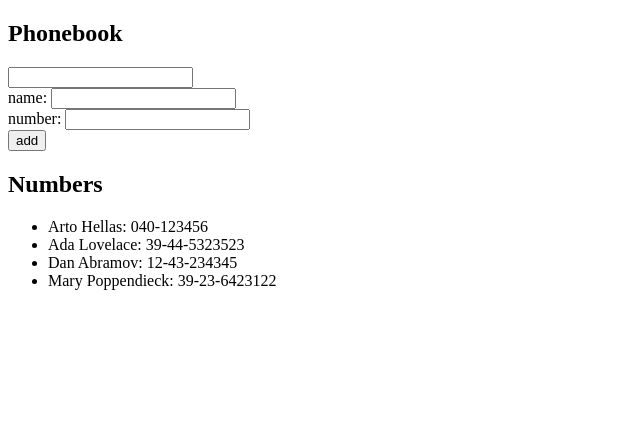
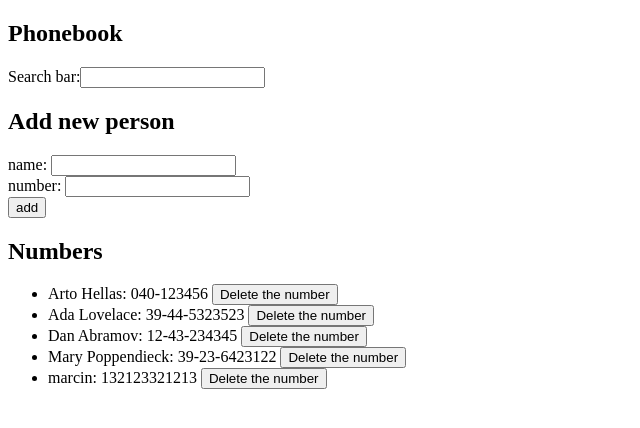
Before and after one commit to Echo203/fullStackOpen-exercises, a React (Create React App) app: page / in a window 1280 px wide. Shown: the top 428 px of the page, without its empty margins (0-640 px from the left). Built offline with nearby package versions, Linux system fonts and the light colour scheme; data requests are answered from the project's data file.

Commit message:
All tasks done, forgot to made commits more frequently

```diff
--- /dev/null
+++ b/db.json
@@ -0,0 +1,29 @@
+{
+  "numbers": [
+    {
+      "name": "Arto Hellas",
+      "number": "040-123456",
+      "id": 1
+    },
+    {
+      "name": "Ada Lovelace",
+      "number": "39-44-5323523",
+      "id": 2
+    },
+    {
+      "name": "Dan Abramov",
+      "number": "12-43-234345",
+      "id": 3
+    },
+    {
+      "name": "Mary Poppendieck",
+      "number": "39-23-6423122",
+      "id": 4
+    },
+    {
+      "name": "marcin",
+      "number": "132123321213",
+      "id": 5
+    }
+  ]
+}
--- a/package.json
+++ b/package.json
@@ -6,6 +6,7 @@
     "@testing-library/jest-dom": "^5.13.0",
     "@testing-library/react": "^11.2.7",
     "@testing-library/user-event": "^12.8.3",
+    "axios": "^0.21.1",
     "react": "^17.0.2",
     "react-dom": "^17.0.2",
     "react-scripts": "4.0.3",
--- a/src/App.js
+++ b/src/App.js
@@ -1,67 +1,107 @@
-import React, { useState } from 'react'
-import ListItem from './components/ListItem'
-import SearchField from './components/SearchField'
+import React, { useEffect, useState } from "react";
+import SearchField from "./components/SearchField";
+import numberService from "./components/numberService";
 
 const App = () => {
-  const [ persons, setPersons ] = useState([
-    { name: 'Arto Hellas', number: '040-123456' },
-    { name: 'Ada Lovelace', number: '39-44-5323523' },
-    { name: 'Dan Abramov', number: '12-43-234345' },
-    { name: 'Mary Poppendieck', number: '39-23-6423122' }
-  ])
-  const [ newName, setNewName ] = useState('')
-  const [ newNumber, setNewNumber ] = useState('')
-  const [ searchField, setSearchField ] = useState('')
+  const [persons, setPersons] = useState([]);
+  const [newName, setNewName] = useState("");
+  const [newNumber, setNewNumber] = useState("");
+  const [searchField, setSearchField] = useState("");
 
+  //Fetch numbers list
+  const fetchNumbers = () => {
+    numberService.getAll().then((numbersList) => {
+      setPersons(numbersList);
+    });
+  };
+  useEffect(fetchNumbers, []);
 
   // Collect new Name
   const addNewName = (event) => {
-    event.preventDefault()
-    if (persons.find(x => x.name === newName)){
-      window.alert(`${newName} already exists`)
+    event.preventDefault();
+    // Check if its already in our list
+    const x = persons.find((x) => x.name === newName)
+    if (x) {
+      //If it is, ask if want to update the number
+      const newPerson = {...x, number: newNumber}
+      if (window.confirm(`Do you want to update ${x.name}'s number?`)) {
+        numberService
+          .update(x.id, newPerson)
+          .then(x => {
+            setNewName("");
+            setNewNumber("");
+            fetchNumbers()
+          })
+      }
     } else {
-    const newPerson = [{
-      name: newName,
-      number: newNumber
-    }]
-    setPersons(persons.concat(newPerson))
-    setNewName('')
-    setNewNumber('')
+      //If its not, create a new person
+      const newPerson = {
+          name: newName,
+          number: newNumber,
+          id: persons.length +1,
+        }
+      numberService
+        .createNewNumber(newPerson)
+        .then((n) => {
+          setPersons(persons.concat([newPerson]));
+          setNewName("");
+          setNewNumber("");
+      });
     }
-  }
+  };
 
   //Store new Number
   const collectNewNumber = (event) => {
-    setNewNumber(event.target.value)
-  }
+    setNewNumber(event.target.value);
+  };
 
   //Store new Name
   const collectNewPerson = (event) => {
-    setNewName(event.target.value)
-  }
+    setNewName(event.target.value);
+  };
 
   //Store search field content
   const storeSearchField = (event) => {
-    setSearchField(event.target.value)
-  }
+    setSearchField(event.target.value);
+  };
 
+  //Delete button functionality
+  const handleDeletingNumber = (id) => {
+    numberService.removeNumber(id).then((res) => {
+      console.log("res :>> ", res);
+      fetchNumbers(); // Fetch numbers, no manual updating localy!
+    });
+  };
 
   return (
     <div>
       <h2>Phonebook</h2>
-      <input type="text" onChange={storeSearchField}/>
+      <div>
+        Search bar:
+        <input type="text" onChange={storeSearchField} />
+      </div>
+      <h2>Add new person</h2>
       <form onSubmit={addNewName}>
-        <div>name: <input onChange={collectNewPerson}/></div>
-        <div>number: <input onChange={collectNewNumber}/></div>
         <div>
-        <button type="submit">add</button></div>
+          name: <input onChange={collectNewPerson} />
+        </div>
+        <div>
+          number: <input onChange={collectNewNumber} />
+        </div>
+        <div>
+          <button type="submit">add</button>
+        </div>
       </form>
       <h2>Numbers</h2>
       <ul>
-        <SearchField persons={persons} search={searchField} />
+        <SearchField
+          persons={persons}
+          search={searchField}
+          handleDelete={handleDeletingNumber}
+        />
       </ul>
     </div>
-  )
-}
+  );
+};
 
-export default App
+export default App;
--- /dev/null
+++ b/src/components/DeleteButton.js
@@ -0,0 +1,14 @@
+import React from "react";
+
+const DeleteButton = ({ name, id, handleDelete }) => {
+
+	const confirmDelete = () => window.confirm(`Are you sure you want to delete ${name}'s number`) ? handleDelete(id) : 'x'
+
+  return (
+	<button onClick={() => confirmDelete()}>
+		Delete the number
+	</button>
+	)
+};
+
+export default DeleteButton;
--- a/src/components/ListItem.js
+++ b/src/components/ListItem.js
@@ -1,11 +1,17 @@
-import React from 'react'
+import React from "react";
+import DeleteButton from "./DeleteButton";
 
-function ListItem({name, number}) {
-    return (
-        <li>
-            {name}: {number}
-        </li>
-    )
+function ListItem({ name, number, id, handleDelete }) {
+  return (
+    <li>
+      {name}: {number}&nbsp;
+      <DeleteButton
+        name={name}
+        id={id}
+        handleDelete={handleDelete}
+      />
+    </li>
+  );
 }
 
-export default ListItem
+export default ListItem;
--- a/src/components/SearchField.js
+++ b/src/components/SearchField.js
@@ -1,18 +1,26 @@
-import React, { useState } from 'react'
-import ListItem from './ListItem'
+import React from "react";
+import ListItem from "./ListItem";
 
-function SearchField({persons, search}) {
-
-	const listingsToShow = search
-		? persons.filter(person => person.name.toLowerCase().includes(search.toLowerCase()) )
-		: persons
+function SearchField({ persons, search, handleDelete }) {
+  const listingsToShow = search
+    ? persons.filter((person) =>
+        person.name.toLowerCase().includes(search.toLowerCase())
+      )
+    : persons;
 
   return (
     <div>
-
-      {listingsToShow.map(person =>  <ListItem key={person.name} name={person.name} number={person.number} />)}
+      {listingsToShow.map((person) => (
+        <ListItem
+          key={person.id}
+          name={person.name}
+          number={person.number}
+          id={person.id}
+          handleDelete={handleDelete}
+        />
+      ))}
     </div>
-	)
+  );
 }
 
-export default SearchField
+export default SearchField;
--- /dev/null
+++ b/src/components/numberService.js
@@ -0,0 +1,25 @@
+import axios from "axios";
+
+const BASE_URL = "http://localhost:3001/numbers";
+
+const getAll = () => {
+  const request = axios.get(BASE_URL);
+  return request.then((res) => res.data);
+};
+
+const createNewNumber = (newNumber) => {
+  const request = axios.post(BASE_URL, newNumber);
+  return request.then((res) => res.data);
+};
+
+const removeNumber = (id) => {
+  const request = axios.delete(`${BASE_URL}/${id}`);
+  return request.then((res) => res);
+};
+
+const update = (id, updatedNumber) => {
+  const request = axios.put(`${BASE_URL}/${id}`, updatedNumber);
+  return request.then((res) => res.data);
+};
+
+export default { getAll, createNewNumber, removeNumber, update };
```
Also changed, not shown: 1 other file (tests, documents, lock files or other folders).
